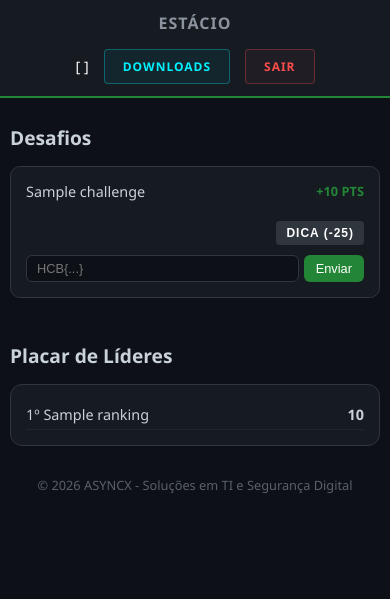
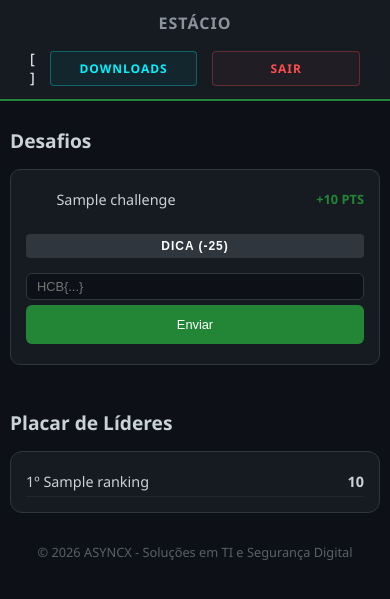
Before and after one commit to Gilson-Ferrer/hcb-portal, a Flask app: template templates/dashboard.html in a window 390 px wide. Shown: the top 599 px of the page. Run offline with Flask 3, Linux system fonts and the light colour scheme; the template is opened without the code that fills it: most values are stand-ins (such as "Sample title", 1, 10 or a date in 2020); some libraries are stand-ins or nearby versions.

Commit message:
Responsive v3

```diff
--- a/templates/dashboard.html
+++ b/templates/dashboard.html
@@ -177,29 +177,43 @@
         @media (max-width: 850px) {
             .main { grid-template-columns: 1fr; padding: 10px; }
 
-            .nav { flex-direction: column; gap: 15px; }
+            .nav { justify-content: center; flex-direction: column; gap: 15px; text-align: center; }
+            .nav-right { width: 100%; justify-content: center; }
 
             .challenge-row {
                 flex-direction: column;
                 align-items: stretch;
-                padding: 15px;
+                text-align: center;
+                padding: 20px 15px;
             }
 
             .challenge-info {
                 justify-content: space-between;
-                margin-bottom: 10px;
+                margin-bottom: 15px;
+                width: 100%;
             }
 
             .challenge-form {
+                flex-direction: column;
                 width: 100%;
-                flex-direction: row;
-                flex-wrap: wrap;
+                gap: 15px;
             }
 
             .challenge-form form {
                 width: 100%;
                 display: flex;
+                flex-direction: column;
+                gap: 10px;
             }
+
+            input.compact {
+                max-width: 100%;
+                width: 100%;
+                box-sizing: border-box;
+            }
+
+            .btn-submit { width: 100%; padding: 12px; }
+            .btn-nav { width: 100%; }
         }
 
     </style>
--- a/templates/leaderboard_public.html
+++ b/templates/leaderboard_public.html
@@ -19,7 +19,7 @@
             font-family: 'Inter', sans-serif;
             margin: 0;
             padding: 40px;
-            overflow: hidden; /* Mantém tudo fixo no telão */
+            overflow: hidden;
         }
 
         .header {
@@ -58,7 +58,7 @@
         /* Lista dos demais times */
         .ranking-list {
             display: grid;
-            grid-template-columns: 1fr 1fr; /* Duas colunas para caber mais times sem scroll */
+            grid-template-columns: 1fr 1fr;
             gap: 15px;
         }
 
--- a/templates/login.html
+++ b/templates/login.html
@@ -3,7 +3,7 @@
 <head>
     <meta charset="UTF-8">
     <meta name="viewport" content="width=device-width, initial-scale=1.0">
-    <title>AsyncX | Hackathon Challenge Box</title>
+    <title>ASYNCX | Hackathon Challenge Box</title>
     <link rel="icon" type="image/png" href="{{ url_for('static', filename='img/favicon.png') }}">
     <style>
         :root {
@@ -125,7 +125,7 @@
             font-weight: 600;
             text-decoration: none;
             transition: all 0.3s ease;
-            box-sizing: border-box; /* Garante que o padding não estoure a largura */
+            box-sizing: border-box;
         }
 
         .btn-secondary:hover {
```
